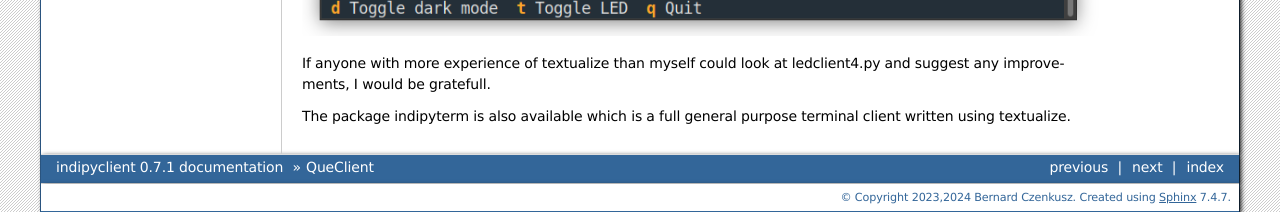
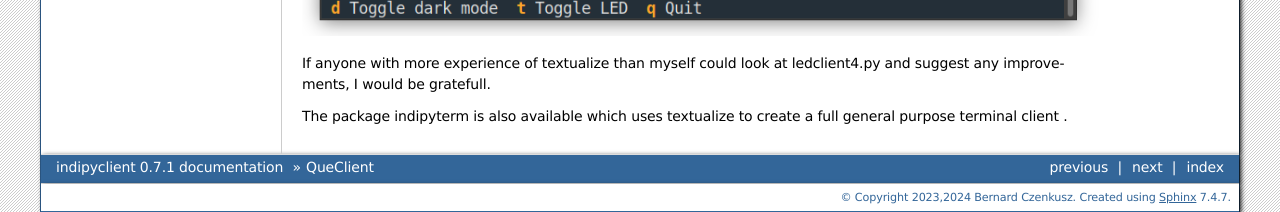
Before and after one commit to bernie-skipole/indipyclient, a Sphinx documentation site: the page built from docs/source/usage/queclient.rst, in a window 1280 px wide and 900 px high, scrolled down 4630 px. Shown: the part 688-900 px from the top of the window. Built offline with Sphinx 7.4.7, drawn with Linux system fonts in a browser that asks for light colours.

Commit message:
small doc change

```diff
--- a/docs/source/usage/queclient.rst
+++ b/docs/source/usage/queclient.rst
@@ -227,4 +227,4 @@ The textualize package is an asynchronous library, and all its dependencies are
 
 If anyone with more experience of textualize than myself could look at ledclient4.py and suggest any improvements, I would be gratefull.
 
-The package indipyterm is also available which is a full general purpose terminal client written using textualize.
+The package indipyterm is also available which uses textualize to create a full general purpose terminal client .
```
